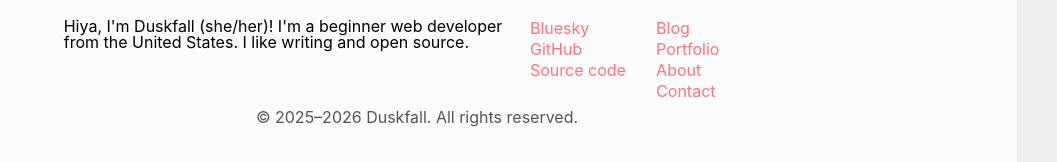
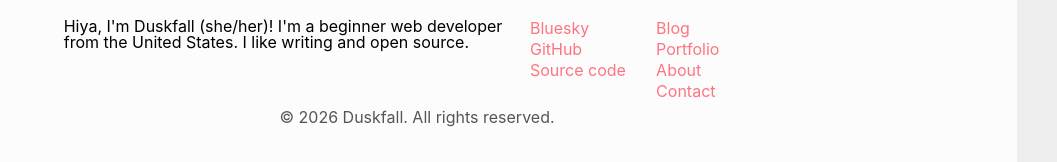
Before and after one commit to TrulyFlawed/trulyflawed.github.io, a Jekyll site: the page built from index.md, in a window 1280 px wide. Shown: the part 735-897 px from the top of the page, without its empty margins (223-1280 px from the left). Built offline with Jekyll 4.4.1, drawn with Linux system fonts in a browser that asks for light colours; nearby versions of some CDN libraries; library files that are not in the unit come from our copies.

Commit message:
chore: remove old footer code and modify copyright
The copyright notice now just reads the current year instead of this
website's launch and current year.

```diff
--- a/_includes/footer.html
+++ b/_includes/footer.html
@@ -1,48 +1,7 @@
-<!-- <footer>
-	<hr />
-
-	<div class="footer-columns">
-		<div id="footer-summary">
-			<h2>About me</h2>
-			<p>I'm {{ site.owner }}, a transfem and beginner programmer from the United States.</p>
-			<a href="https://bsky.app/profile/duskhasfallen.bsky.social">Bluesky</a>
-			<a href="https://github.com/TrulyFlawed">GitHub</a>
-			<a href="https://github.com/TrulyFlawed/trulyflawed.github.io/">Source code</a>
-		</div>
-
-		<div id="footer-columns">
-			<h2>Navigation</h2>
-			<ul>
-				<li><a href="/blog/">Blog</a></li>
-				<li><a href="/portfolio/">Portfolio</a></li>
-				<li><a href="/about/">About</a></li>
-				<li><a href="/contact/">Contact</a></li>
-			</ul>
-		</div>
-	</div>
-
-	<p class="legal">&copy; 2025&ndash;2026 {{ site.owner }}. All rights reserved.</p>
-</footer> -->
-
 <footer>
-	<!-- <hr /> -->
-
 	<div class="footer-info">
 		<p>Hiya, I'm Duskfall (she/her)! I'm a beginner web developer from the United States. I like writing and open source.</p>
 	</div>
-	<!-- <div class="footer-nav">
-		<ul class="other-nav">
-			<li><a href="https://bsky.app/profile/duskhasfallen.bsky.social">Bluesky</a></li>
-			<li><a href="https://github.com/TrulyFlawed">GitHub</a></li>
-			<li><a href="https://github.com/TrulyFlawed/trulyflawed.github.io/">Source code</a></li>
-		</ul>
-		<ul class="site-nav">
-			<li><a href="/blog/">Blog</a></li>
-			<li><a href="/portfolio/">Portfolio</a></li>
-			<li><a href="/about/">About</a></li>
-			<li><a href="/contact/">Contact</a></li>
-		</ul>
-	</div> -->
 	<ul class="footer-nav other-nav">
 		<li><a href="https://bsky.app/profile/duskhasfallen.bsky.social">Bluesky</a></li>
 		<li><a href="https://github.com/TrulyFlawed">GitHub</a></li>
@@ -54,5 +13,5 @@
 		<li><a href="/about/">About</a></li>
 		<li><a href="/contact/">Contact</a></li>
 	</ul>
-	<p class="legal">&copy; 2025&ndash;2026 {{ site.owner }}. All rights reserved.</p>
+	<p class="legal">&copy; 2026 {{ site.owner }}. All rights reserved.</p>
 </footer>
```
